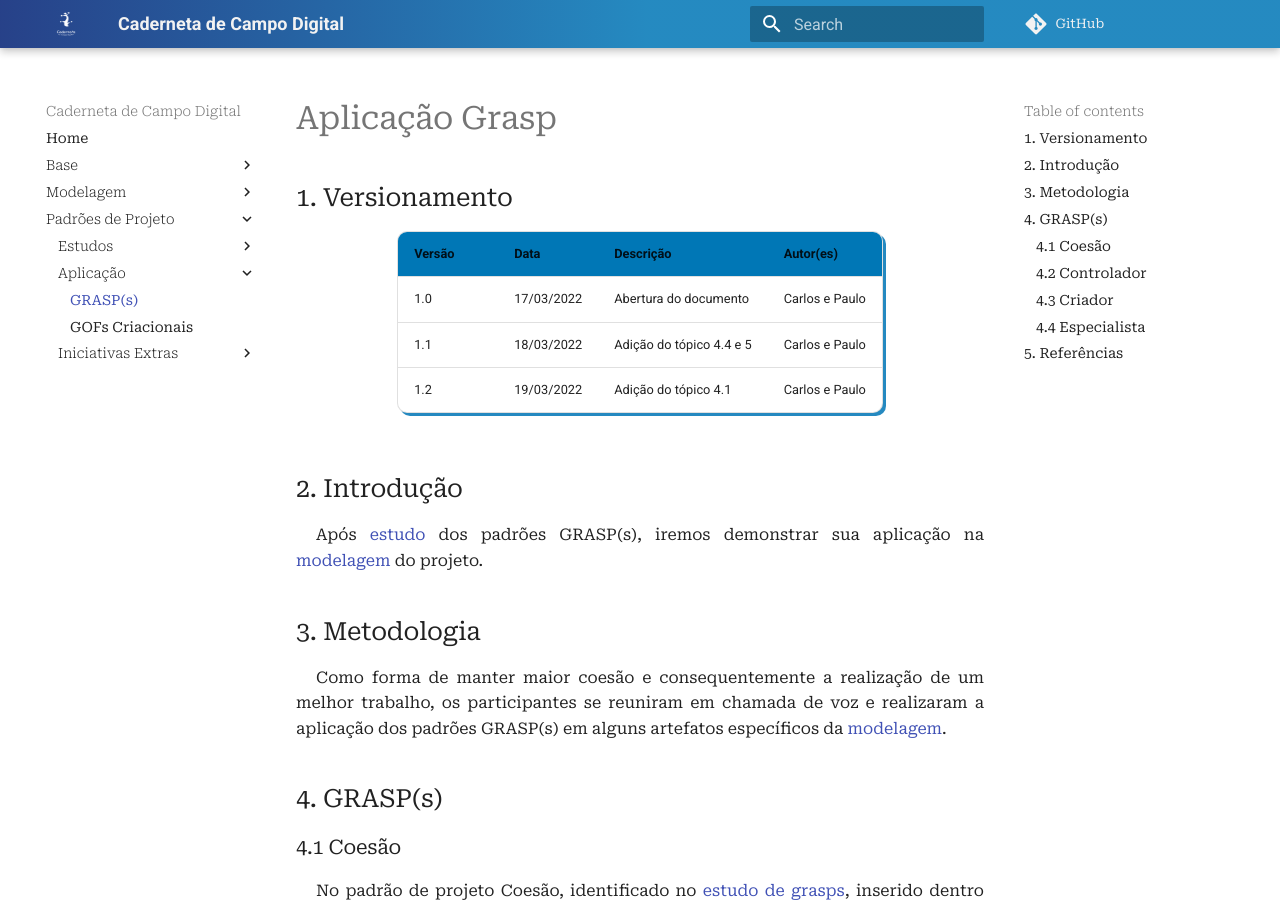
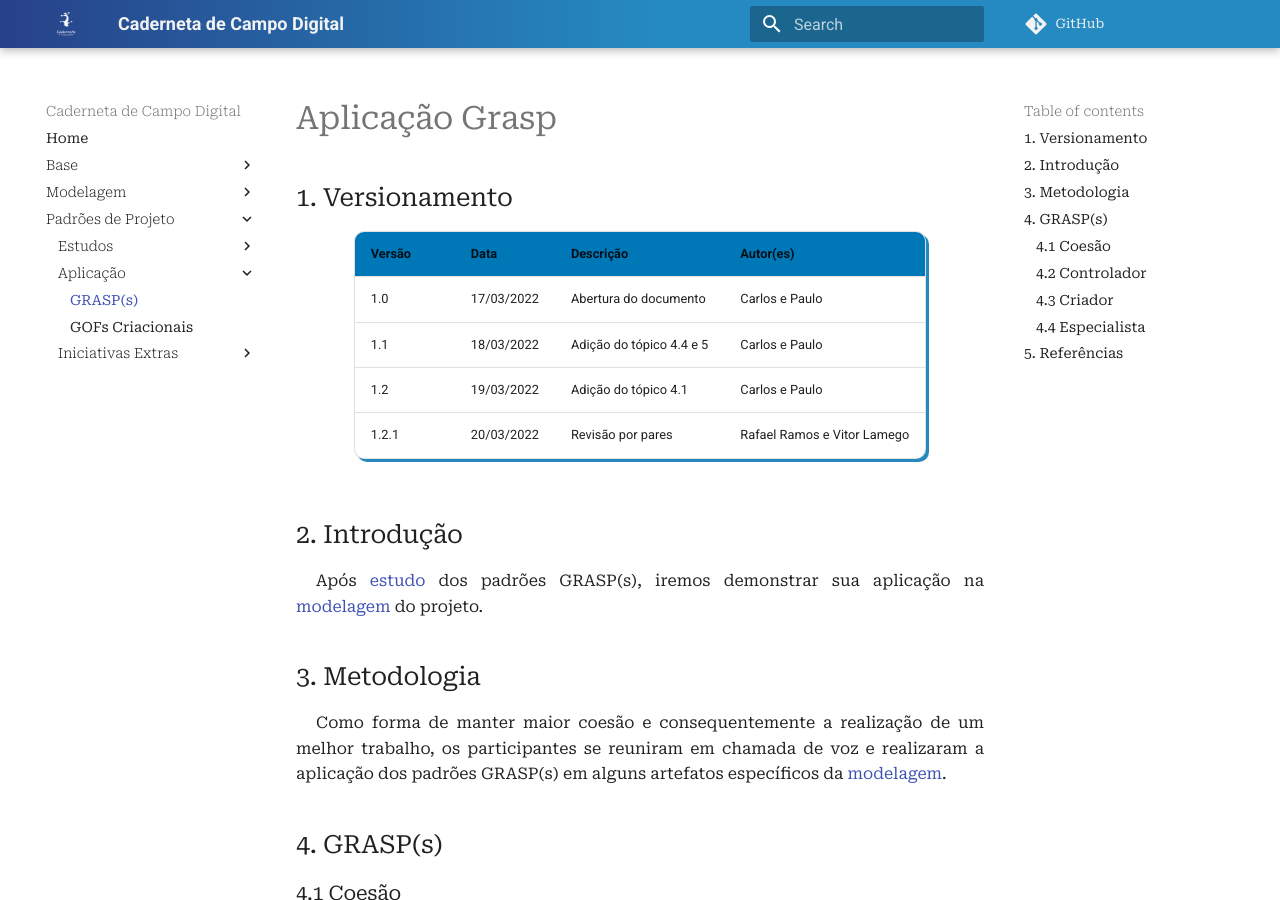
Before and after one commit to UnBArqDsw2021-2/2021.2_G4_CadernetaDeCampoDigital_docs, an MkDocs documentation site: the page built from docs/padroes_projetos/aplicacao/grasp.md, in a window 1280 px wide and 900 px high. Built offline with MkDocs 1.6.1 and Material for MkDocs 9.7.7, drawn with Linux system fonts in a browser that asks for light colours; comment, search, counter and statistics services are not loaded.

Commit message:
#125 Adicionando revisão por pares
Co-authored-by: Vitor Lamego <vitorlamegoo@gmail.com>

```diff
--- a/docs/padroes_projetos/aplicacao/grasp.md
+++ b/docs/padroes_projetos/aplicacao/grasp.md
@@ -2,11 +2,12 @@
 
 ## 1. Versionamento
 
-| Versão | Data       | Descrição                                  | Autor(es)                 |
-| ------ | ---------- | ------------------------------------------ | ------------------------- |
-| 1.0    | 17/03/2022 | Abertura do documento                      | Carlos e Paulo            |
-| 1.1    | 18/03/2022 | Adição do tópico 4.4 e 5                   | Carlos e Paulo            |
-| 1.2    | 19/03/2022 | Adição do tópico 4.1                       | Carlos e Paulo            |
+| Versão | Data       | Descrição                | Autor(es)                   |
+| ------ | ---------- | ------------------------ | --------------------------- |
+| 1.0    | 17/03/2022 | Abertura do documento    | Carlos e Paulo              |
+| 1.1    | 18/03/2022 | Adição do tópico 4.4 e 5 | Carlos e Paulo              |
+| 1.2    | 19/03/2022 | Adição do tópico 4.1     | Carlos e Paulo              |
+| 1.2.1  | 20/03/2022 | Revisão por pares        | Rafael Ramos e Vitor Lamego |
 
 
 ## 2. Introdução
```
